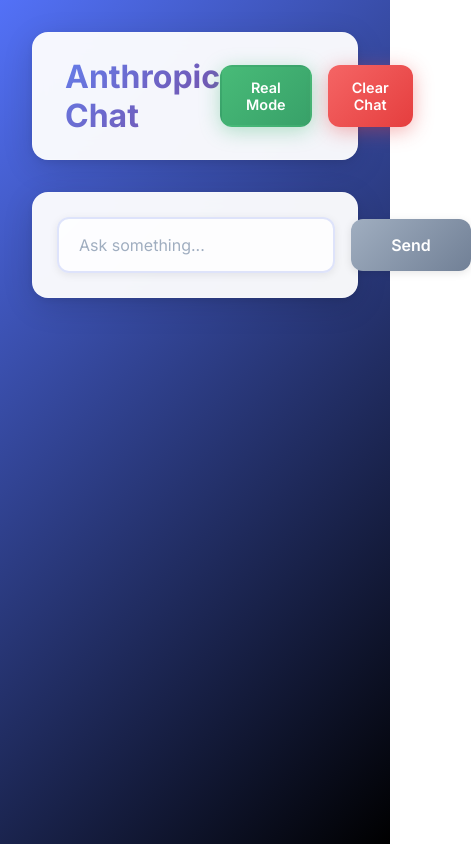
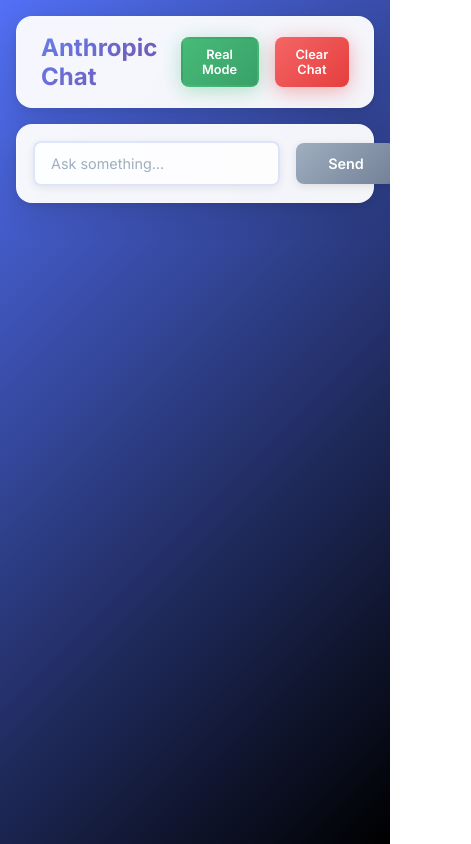
Before and after one commit to josuemj/mcp-llm-client, a React (Vite) app: page / in a window 390 px wide. Shown: the whole page, 471 px wide, since content can reach past the window. Built offline with nearby package versions, Linux system fonts and the light colour scheme; no server answers.

Commit message:
feat: optimize layout and padding for improved responsiveness in App.css

```diff
--- a/src/App.css
+++ b/src/App.css
@@ -1,14 +1,15 @@
 .app-container {
   margin: 0 auto;
-  padding: 2rem;
+  padding: 1rem;
   font-family: "Inter", "Segoe UI", "Roboto", -apple-system, BlinkMacSystemFont,
     sans-serif;
   background: linear-gradient(135deg, #5371f7 0%, #000000 100%);
-  min-height: 100vh;
+  height: 100vh;
   box-sizing: border-box;
   display: flex;
   flex-direction: column;
-  gap: 2rem;
+  gap: 1rem;
+  overflow: hidden;
 }
 
 .header {
@@ -16,17 +17,18 @@
   justify-content: space-between;
   align-items: center;
   background: rgba(255, 255, 255, 0.95);
-  padding: 1.5rem 2rem;
+  padding: 1rem 1.5rem;
   border-radius: 16px;
   box-shadow: 0 8px 32px rgba(0, 0, 0, 0.12), 0 2px 8px rgba(0, 0, 0, 0.08);
   backdrop-filter: blur(10px);
   border: 1px solid rgba(255, 255, 255, 0.2);
+  flex-shrink: 0;
 }
 
 .header h1 {
   margin: 0;
   color: #2d3748;
-  font-size: 2rem;
+  font-size: 1.5rem;
   font-weight: 700;
   background: linear-gradient(135deg, #667eea 0%, #764ba2 100%);
   -webkit-background-clip: text;
@@ -40,11 +42,11 @@
 }
 
 .test-button {
-  padding: 0.75rem 1.5rem;
+  padding: 0.5rem 1rem;
   border: none;
-  border-radius: 12px;
+  border-radius: 8px;
   cursor: pointer;
-  font-size: 0.9rem;
+  font-size: 0.8rem;
   font-weight: 600;
   font-family: inherit;
   transition: all 0.3s ease;
@@ -77,13 +79,13 @@
 }
 
 .clear-button {
-  padding: 0.75rem 1.5rem;
+  padding: 0.5rem 1rem;
   background: linear-gradient(135deg, #f56565, #e53e3e);
   color: white;
   border: none;
-  border-radius: 12px;
+  border-radius: 8px;
   cursor: pointer;
-  font-size: 0.9rem;
+  font-size: 0.8rem;
   font-weight: 600;
   font-family: inherit;
   transition: all 0.3s ease;
@@ -97,24 +99,24 @@
 }
 
 .input-section {
-  margin-bottom: 2rem;
   display: flex;
   gap: 1rem;
   align-items: center;
   background: rgba(255, 255, 255, 0.95);
-  padding: 1.5rem;
+  padding: 1rem;
   border-radius: 16px;
   box-shadow: 0 8px 32px rgba(0, 0, 0, 0.12), 0 2px 8px rgba(0, 0, 0, 0.08);
   backdrop-filter: blur(10px);
   border: 1px solid rgba(255, 255, 255, 0.2);
+  flex-shrink: 0;
 }
 
 .input-section input {
   flex: 1;
-  padding: 1rem 1.25rem;
+  padding: 0.75rem 1rem;
   border: 2px solid rgba(102, 126, 234, 0.2);
-  border-radius: 12px;
-  font-size: 1rem;
+  border-radius: 8px;
+  font-size: 0.9rem;
   font-family: inherit;
   background: rgba(255, 255, 255, 0.8);
   color: #2d3748;
@@ -134,18 +136,18 @@
 }
 
 .input-section button {
-  padding: 1rem 2rem;
+  padding: 0.75rem 1.5rem;
   background: linear-gradient(135deg, #667eea 0%, #764ba2 100%);
   color: white;
   border: none;
-  border-radius: 12px;
+  border-radius: 8px;
   cursor: pointer;
-  font-size: 1rem;
+  font-size: 0.9rem;
   font-weight: 600;
   font-family: inherit;
   transition: all 0.3s ease;
   box-shadow: 0 4px 20px rgba(102, 126, 234, 0.4);
-  min-width: 120px;
+  min-width: 100px;
 }
 
 .input-section button:hover:not(:disabled) {
@@ -168,13 +170,13 @@
     rgba(229, 62, 62, 0.1)
   );
   color: #c53030;
-  padding: 1.25rem 1.5rem;
-  border-radius: 12px;
-  margin-bottom: 1rem;
+  padding: 0.75rem 1rem;
+  border-radius: 8px;
   border: 2px solid rgba(229, 62, 62, 0.2);
   box-shadow: 0 4px 12px rgba(229, 62, 62, 0.15);
   backdrop-filter: blur(10px);
   font-weight: 500;
+  flex-shrink: 0;
 }
 
 .error-message strong {
@@ -192,14 +194,15 @@
 
 .llm-wrapper {
   background: rgba(255, 255, 255, 0.95);
-  padding: 1.5rem;
-  border-radius: 20px;
+  padding: 1rem;
+  border-radius: 16px;
   border: 1px solid rgba(255, 255, 255, 0.2);
   display: flex;
   width: 100%;
-  gap: 1.5rem;
+  gap: 1rem;
   box-sizing: border-box;
-  height: 80vh;
+  flex: 1;
+  min-height: 0;
   box-shadow: 0 20px 60px rgba(0, 0, 0, 0.15), 0 8px 32px rgba(0, 0, 0, 0.08);
   backdrop-filter: blur(15px);
   position: relative;
@@ -224,8 +227,12 @@
 .llm-wrapper > * {
   flex: 1;
   min-width: 0;
+  min-height: 0;
   background: rgba(255, 255, 255, 0.6);
-  border-radius: 12px;
+  border-radius: 8px;
   border: 1px solid rgba(102, 126, 234, 0.1);
   box-shadow: 0 4px 12px rgba(0, 0, 0, 0.08);
+  overflow: hidden;
+  display: flex;
+  flex-direction: column;
 }
```
